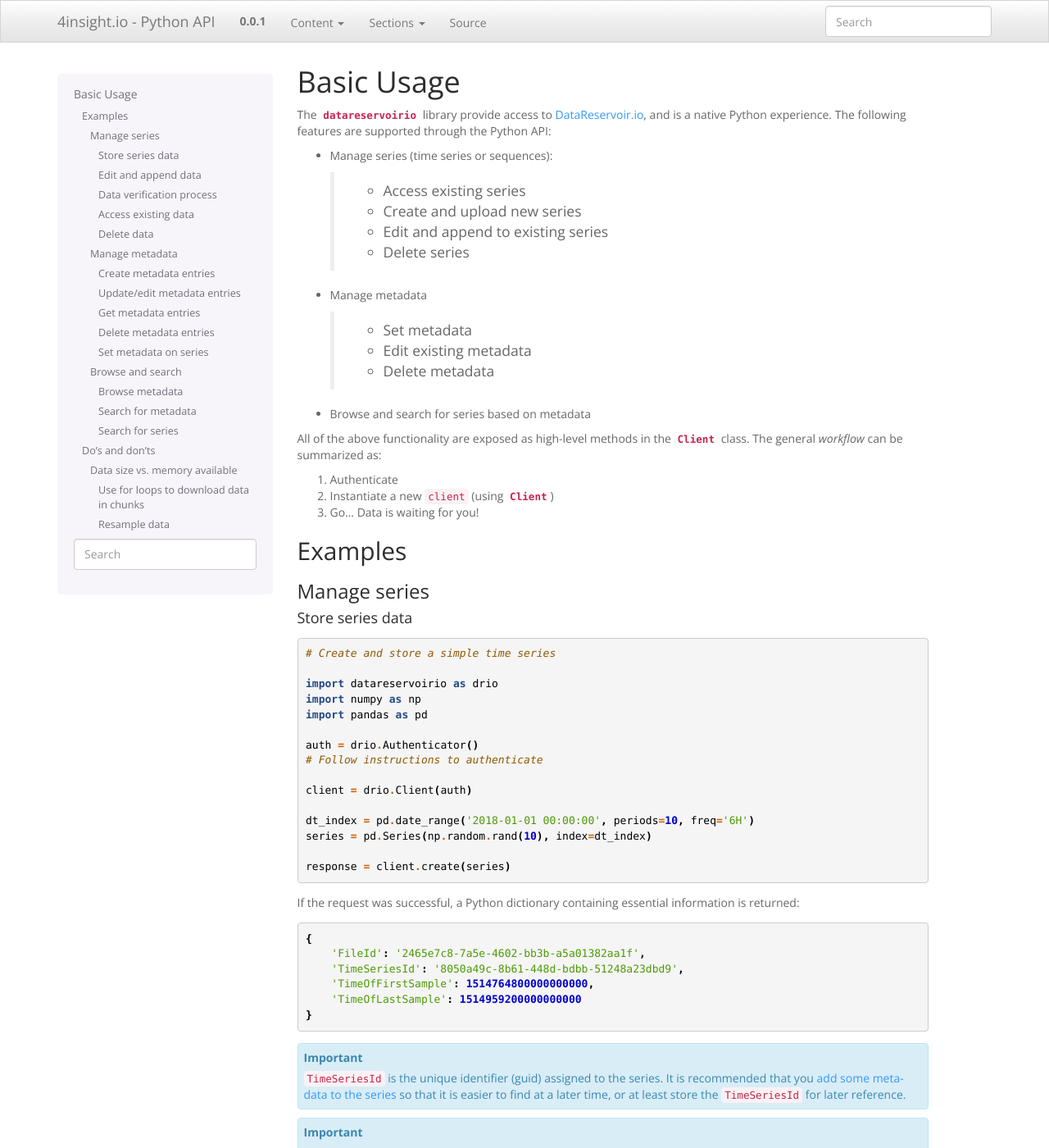
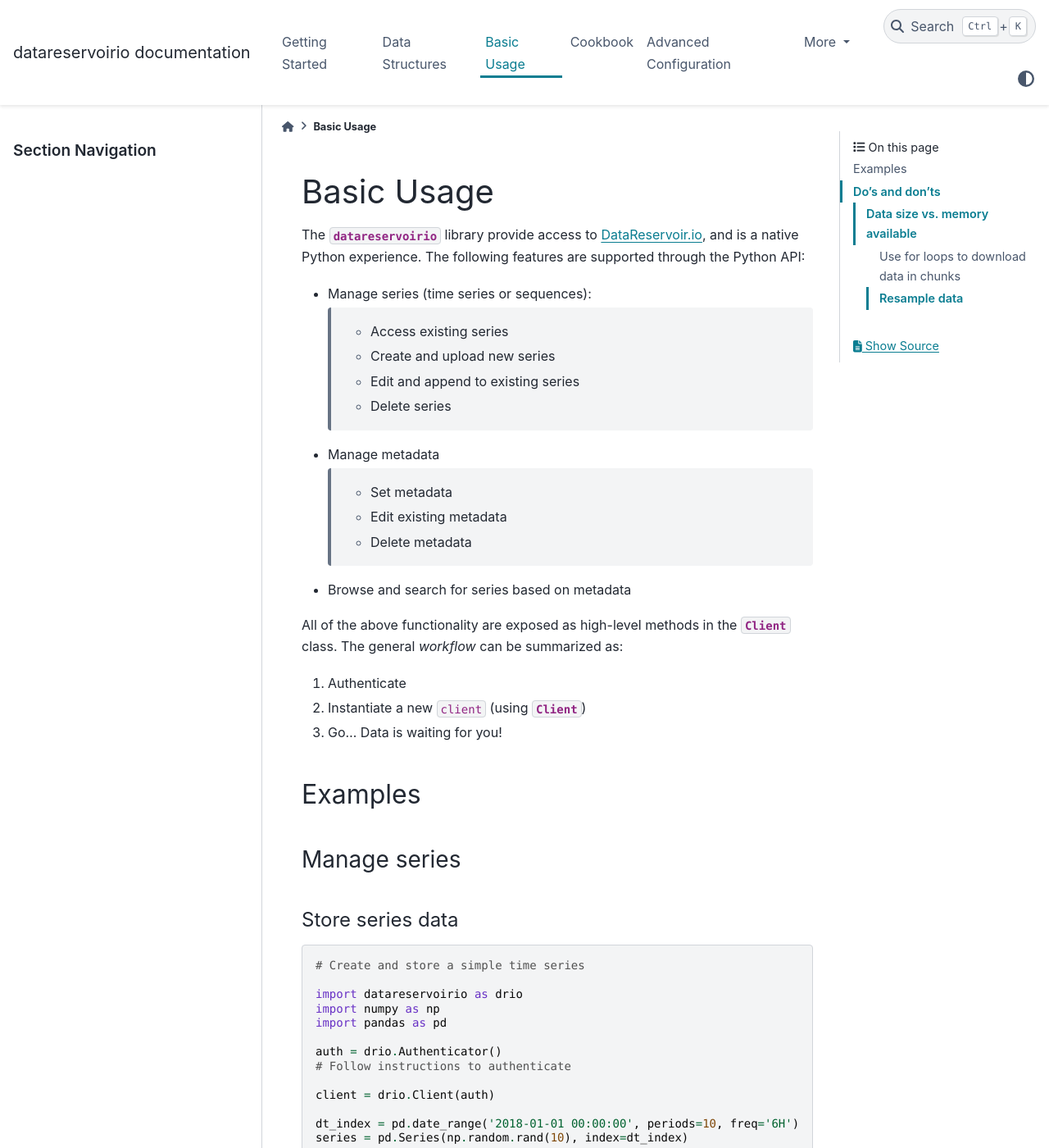
Before and after one commit to 4Subsea/drio-python, a Sphinx documentation site: the page built from docs/basic_usage.rst, in a window 1280 px wide and 1400 px high. Shown: the whole window at 82% size. Built offline with Sphinx 7.4.7 and the PyData theme 0.15.4, drawn with Linux system fonts in a browser that asks for light colours; some of the changed text lies outside the part shown.

Commit message:
docs: upgrade to latest template

```diff
--- a/docs/_static/custom.css
+++ /dev/null
@@ -1 +0,0 @@
-/* CSS overriding the default Alabaster theme may be placed here */
--- a/docs/_templates/navigation.html
+++ /dev/null
@@ -1,5 +0,0 @@
-{% if pagename == 'index' %}
-   {{ toctree(maxdepth=theme_globaltoc_depth|toint, collapse=False, includehidden=theme_globaltoc_includehidden|tobool) }}
-{% else %}
-   {{ toc }}
-{% endif %}
--- a/docs/advanced_config.rst
+++ b/docs/advanced_config.rst
@@ -1,3 +1,5 @@
+.. _advanced-configuration:
+
 Advanced Configuration
 ######################
 
--- a/docs/basic_usage.rst
+++ b/docs/basic_usage.rst
@@ -272,7 +272,7 @@
 
 This :ref:`example<example_download_resample>` shows you how you can download
 6 months of timeseries data, and calculate the 1-hour standard deviation.
-In the :ref:`Advanced Configuration` section you can see how to enable and configure
+In the :ref:`advanced-configuration` section you can see how to enable and configure
 caching. Caching allows you to speed up repeating series downloads.
 
 Use for loops to download data in chunks
--- a/docs/conf.py
+++ b/docs/conf.py
@@ -13,22 +13,16 @@
 import os
 import sys
 from datetime import date
-from importlib import metadata
 
-import sphinx_bootstrap_theme
-
-sys.path.insert(0, os.path.abspath("../"))
+sys.path.insert(0, os.path.abspath('../'))
 
 
 # -- Project information -----------------------------------------------------
 
-project = "datareservoirio"
+project = 'datareservoirio'
 copyright = f"{date.today().year}, 4Subsea"
-author = "4Subsea"
+author = '4Subsea'
 
-# The full version, including alpha/beta/rc tags
-version = metadata.version(project)
-release = version
 
 # -- General configuration ---------------------------------------------------
 
@@ -39,33 +33,20 @@
     "sphinx.ext.autodoc",
     "sphinx.ext.napoleon",
     "sphinx.ext.intersphinx",
-    "sphinx.ext.autosectionlabel",
+    # "sphinx.ext.autosectionlabel",
 ]
 
 # Napoleon settings
 napoleon_google_docstring = False
 napoleon_numpy_docstring = True
 
-# Intershpinx mapping
-intersphinx_mapping = {
-    "python": ("https://docs.python.org/3", None),
-    "pandas": ("http://pandas.pydata.org/pandas-docs/stable/", None),
-}
-
 # Add any paths that contain templates here, relative to this directory.
-templates_path = ["_templates"]
-
-# The language for content autogenerated by Sphinx. Refer to documentation
-# for a list of supported languages.
-#
-# This is also used if you do content translation via gettext catalogs.
-# Usually you set "language" from the command line for these cases.
-language = "en"
+templates_path = []
 
 # List of patterns, relative to source directory, that match files and
 # directories to ignore when looking for source files.
 # This pattern also affects html_static_path and html_extra_path.
-exclude_patterns = ["_build", "Thumbs.db", ".DS_Store"]
+exclude_patterns = []
 
 
 # -- Options for HTML output -------------------------------------------------
@@ -73,67 +54,9 @@
 # The theme to use for HTML and HTML Help pages.  See the documentation for
 # a list of builtin themes.
 #
-html_theme = "bootstrap"
-html_theme_path = sphinx_bootstrap_theme.get_html_theme_path()
-
-html_theme_options = {
-    # Navigation bar title. (Default: ``project`` value)
-    "navbar_title": "4insight.io - Python API",
-    # Tab name for entire site. (Default: "Site")
-    "navbar_site_name": "Content",
-    # A list of tuples containing pages or urls to link to.
-    # Valid tuples should be in the following forms:
-    #    (name, page)                 # a link to a page
-    #    (name, "/aa/bb", 1)          # a link to an arbitrary relative url
-    #    (name, "http://example.com", True) # arbitrary absolute url
-    # Note the "1" or "True" value above as the third argument to indicate
-    # an arbitrary url.
-    "navbar_links": [],
-    # Render the next and previous page links in navbar. (Default: true)
-    "navbar_sidebarrel": False,
-    # Render the current pages TOC in the navbar. (Default: true)
-    "navbar_pagenav": True,
-    # Tab name for the current pages TOC. (Default: "Page")
-    "navbar_pagenav_name": "Sections",
-    # Global TOC depth for "site" navbar tab. (Default: 1)
-    # Switching to -1 shows all levels.
-    "globaltoc_depth": 2,
-    # Include hidden TOCs in Site navbar?
-    #
-    # Note: If this is "false", you cannot have mixed ``:hidden:`` and
-    # non-hidden ``toctree`` directives in the same page, or else the build
-    # will break.
-    #
-    # Values: "true" (default) or "false"
-    "globaltoc_includehidden": "true",
-    # HTML navbar class (Default: "navbar") to attach to <div> element.
-    # For black navbar, do "navbar navbar-inverse"
-    "navbar_class": "navbar",
-    # Fix navigation bar to top of page?
-    # Values: "true" (default) or "false"
-    "navbar_fixed_top": "true",
-    # Location of link to source.
-    # Options are "nav" (default), "footer" or anything else to exclude.
-    "source_link_position": "nav",
-    # Bootswatch (http://bootswatch.com/) theme.
-    #
-    # Options are nothing (default) or the name of a valid theme
-    # such as "cosmo" or "sandstone".
-    #
-    # The set of valid themes depend on the version of Bootstrap
-    # that's used (the next config option).
-    #
-    # Currently, the supported themes are:
-    # - Bootstrap 2: https://bootswatch.com/2
-    # - Bootstrap 3: https://bootswatch.com/3
-    "bootswatch_theme": "spacelab",
-    # Choose Bootstrap version.
-    # Values: "3" (default) or "2" (in quotes)
-    "bootstrap_version": "3",
-}
+html_theme = "pydata_sphinx_theme"
 
 # Add any paths that contain custom static files (such as style sheets) here,
 # relative to this directory. They are copied after the builtin static files,
 # so a file named "default.css" will overwrite the builtin "default.css".
-html_static_path = ["_static"]
-html_sidebars = {"**": ["navigation.html", "searchbox.html"]}
+html_static_path = []
--- a/docs/cookbook.rst
+++ b/docs/cookbook.rst
@@ -1,3 +1,5 @@
+.. _cookbook:
+
 Cookbook
 ########
 There are many complex yet common use cases for :py:mod:`datareservoirio`. We
```
Also changed, not shown: docs/_static/color_vertical_logo.png (deleted), docs/_static/mono_vertical_logo.png (deleted), 1 other file.
